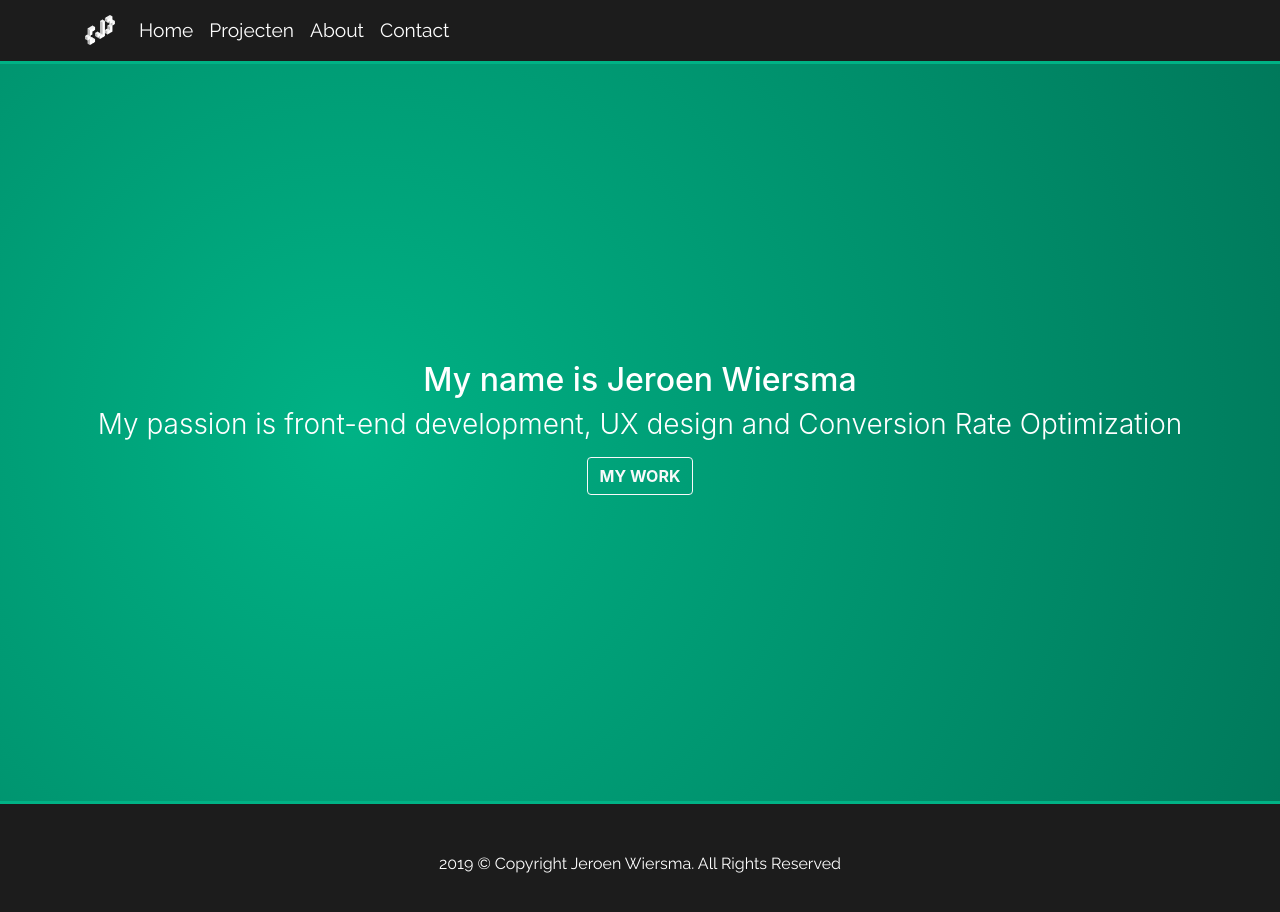
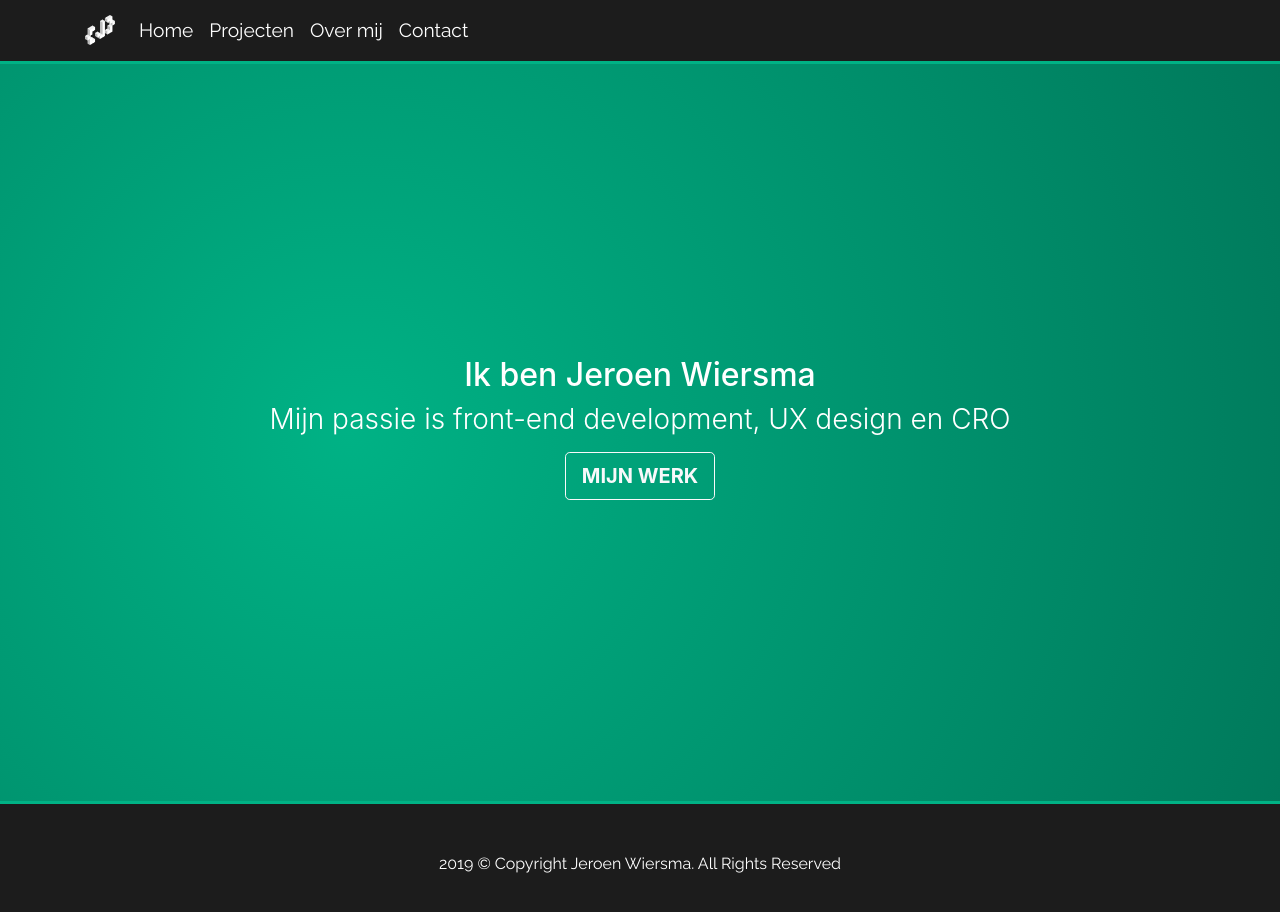
Before and after one commit to JeroenWGG/Portfolio, a React (Create React App) app: page / in a window 1280 px wide. Shown: the top 912 px of the page. Built offline with nearby package versions, Linux system fonts and the light colour scheme; what react-pose would draw is missing.

Commit message:
Translated to dutch and segmented skills in to categorys, also added route link at navigation logo

```diff
--- a/src/components/App.jsx
+++ b/src/components/App.jsx
@@ -3,7 +3,7 @@ import { BrowserRouter as Router, Switch, Route } from "react-router-dom";
 import Navigation from "./Navigation";
 import Home from "./Home";
 import Projecten from "./Projecten";
-import About from "./About";
+import Overmij from "./Overmij";
 import Contact from "./Contact";
 import Project1 from "./Project1";
 import Project2 from "./Project2";
@@ -24,7 +24,7 @@ class App extends Component {
         <Switch>
           <Route path="/contact" component={Contact} />
           <Route path="/projecten" component={Projecten} />
-          <Route path="/about" component={About} />
+          <Route path="/overmij" component={Overmij} />
           <Route exact path="/" component={Home} />
           <Route path="/project1" component={Project1} />
           <Route path="/project2" component={Project2} />
--- a/src/components/Header.jsx
+++ b/src/components/Header.jsx
@@ -10,9 +10,8 @@ class Header extends Component {
     super(props);
     this.state = {
       picture: "img/jeroens.png",
-      title: "My name is Jeroen Wiersma",
-      subtitle:
-        "My passion is front-end development, UX design and Conversion Rate Optimization"
+      title: "Ik ben Jeroen Wiersma",
+      subtitle: "Mijn passie is front-end development, UX design en CRO"
     };
   }
 
@@ -25,8 +24,8 @@ class Header extends Component {
               <h2>{this.state.title}</h2>
               <h3>{this.state.subtitle}</h3>
               <RouterLink to="/projecten">
-                <Button variant="outline-light" className="m-2">
-                  <strong>MY WORK</strong>
+                <Button variant="outline-light" className="m-2" size="lg">
+                  <strong>MIJN WERK</strong>
                 </Button>
               </RouterLink>
             </Col>
--- a/src/components/Navigation.jsx
+++ b/src/components/Navigation.jsx
@@ -4,7 +4,6 @@ import Nav from "react-bootstrap/Nav";
 import Container from "react-bootstrap/container";
 import { FontAwesomeIcon } from "@fortawesome/react-fontawesome";
 import { faBars } from "@fortawesome/free-solid-svg-icons";
-
 import { Link as RouterLink } from "react-router-dom";
 
 class Navigation extends Component {
@@ -16,6 +15,7 @@ class Navigation extends Component {
     return (
       <Navbar collapseOnSelect expand="lg" variant="dark" sticky="top">
         <Container>
+          <RouterLink to="/">
             <Navbar.Brand>
               <img
                 src="\img\brand.png"
@@ -25,6 +25,7 @@ class Navigation extends Component {
                 alt="Brand logo"
               />
             </Navbar.Brand>
+          </RouterLink>
           <Navbar.Toggle aria-controls="responsive-navbar-nav">
             <FontAwesomeIcon icon={faBars} />
           </Navbar.Toggle>
@@ -36,8 +37,8 @@ class Navigation extends Component {
               <RouterLink className="nav-link" role="button" to="/projecten">
                 Projecten
               </RouterLink>
-              <RouterLink className="nav-link" role="button" to="/About">
-                About
+              <RouterLink className="nav-link" role="button" to="/overmij">
+                Over mij
               </RouterLink>
               <RouterLink className="nav-link" role="button" to="/contact">
                 Contact
--- a/src/components/About.jsx
+++ b/src/components/Overmij.jsx
@@ -23,7 +23,7 @@ class Skills extends Component {
           name: "Over mij"
         }
       ],
-      skills: [
+      development: [
         { id: 0, name: "HTML", number: "100" },
         { id: 1, name: "CSS", number: "100" },
         { id: 2, name: "jQuery", number: "75" },
@@ -33,7 +33,16 @@ class Skills extends Component {
         { id: 6, name: "Prettier", number: "100" },
         { id: 7, name: "ReactJS", number: "50" },
         { id: 8, name: "Git", number: "75" },
-        { id: 9, name: "Wordpress", number: "75" },
+        { id: 9, name: "Wordpress", number: "75" }
+      ],
+      design: [
+        { id: 10, name: "Adobe Indesign", number: "75" },
+        { id: 11, name: "Adobe Illustrator", number: "75" },
+        { id: 12, name: "Adobe Photoshop", number: "75" },
+        { id: 13, name: "Adobe After Effects", number: "75" },
+        { id: 14, name: "Design Thinking", number: "75" }
+      ],
+      marketing: [
         { id: 10, name: "Adobe Indesign", number: "75" },
         { id: 11, name: "Adobe Illustrator", number: "75" },
         { id: 12, name: "Adobe Photoshop", number: "75" },
@@ -44,7 +53,9 @@ class Skills extends Component {
         { id: 17, name: "Google Optimize", number: "100" },
         { id: 18, name: "Google Spreadsheets", number: "100" },
         { id: 19, name: "Google Docs", number: "100" },
-        { id: 20, name: "Google Slides", number: "100" },
+        { id: 20, name: "Google Slides", number: "100" }
+      ],
+      talen: [
         { id: 21, name: "Nederlands", number: "100" },
         { id: 22, name: "Engels", number: "75" }
       ]
@@ -92,12 +103,46 @@ class Skills extends Component {
               </p>
             </Col>
             <Col>
-              {this.state.skills.map(data => {
+              <h2 className="pb-4">Development</h2>
+              {this.state.development.map(data => {
                 return (
                   <Skill
                     key={data.id}
                     number={data.number}
                     name={data.name}
+                  ></Skill>
+                );
+              })}
+              <h2 className="pb-4">Design</h2>
+              {this.state.design.map(data => {
+                return (
+                  <Skill
+                    key={data.id}
+                    number={data.number}
+                    name={data.name}
+                    variant="primary"
+                  ></Skill>
+                );
+              })}
+              <h2 className="pb-4">Marketing</h2>
+              {this.state.marketing.map(data => {
+                return (
+                  <Skill
+                    key={data.id}
+                    number={data.number}
+                    name={data.name}
+                    variant="warning"
+                  ></Skill>
+                );
+              })}
+              <h2 className="pb-4">Talen</h2>
+              {this.state.talen.map(data => {
+                return (
+                  <Skill
+                    key={data.id}
+                    number={data.number}
+                    name={data.name}
+                    variant="danger"
                   ></Skill>
                 );
               })}
--- a/src/css/index.css
+++ b/src/css/index.css
@@ -240,6 +240,22 @@ p {
   z-index: 9000;
 }
 
+.development {
+  background-color: #dc3545;
+}
+
+.marketing {
+  background-color: #fd7e14;
+}
+
+.design {
+  background-color: #ffc107;
+}
+
+.talen {
+  background-color: #007bff;
+}
+
 /* Footer */
 
 html,
```
Also changed, not shown: src/components/Skill.jsx (+10 -5 lines). Lines whose indentation alone changed are shown as unchanged.
